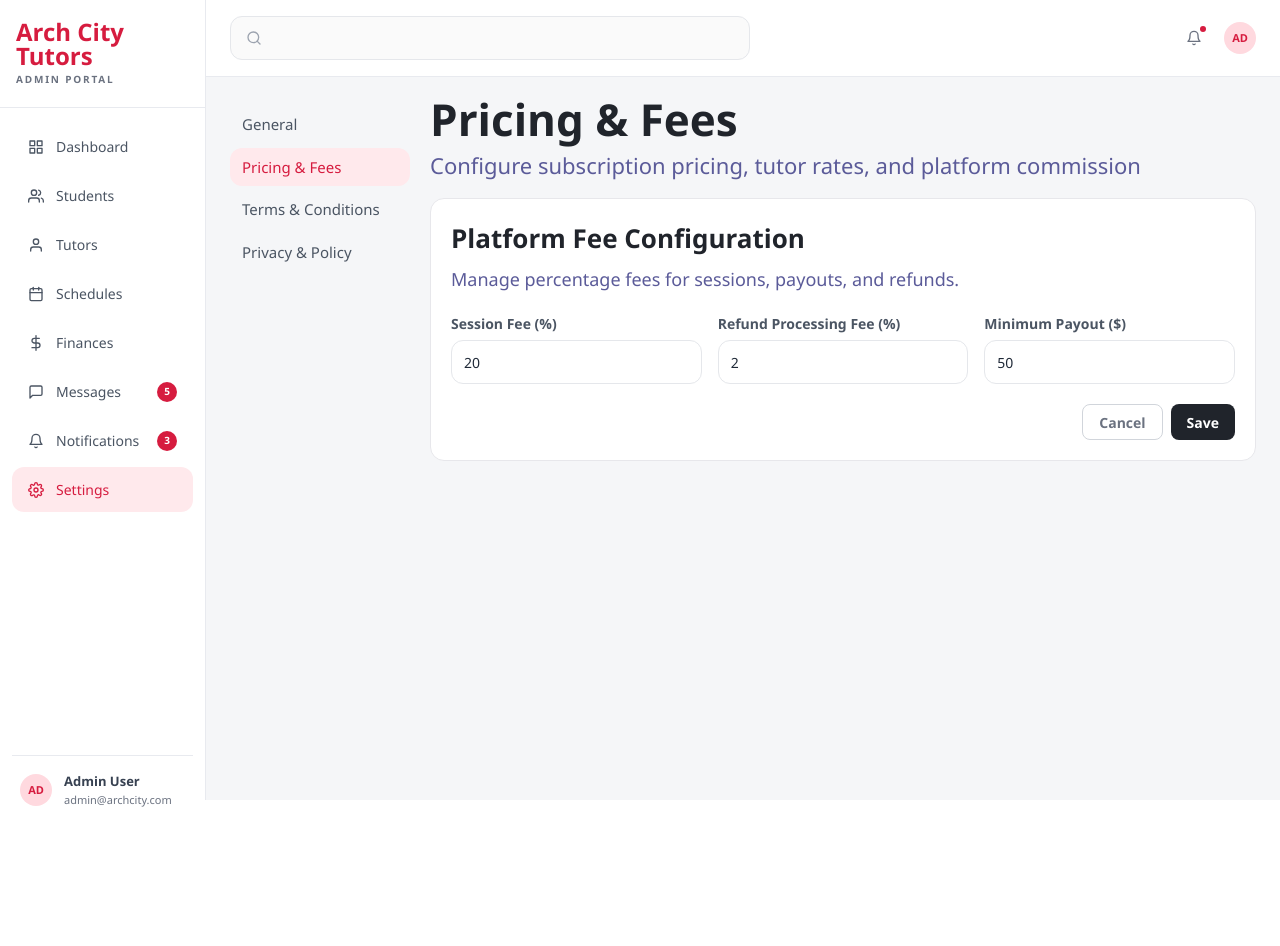
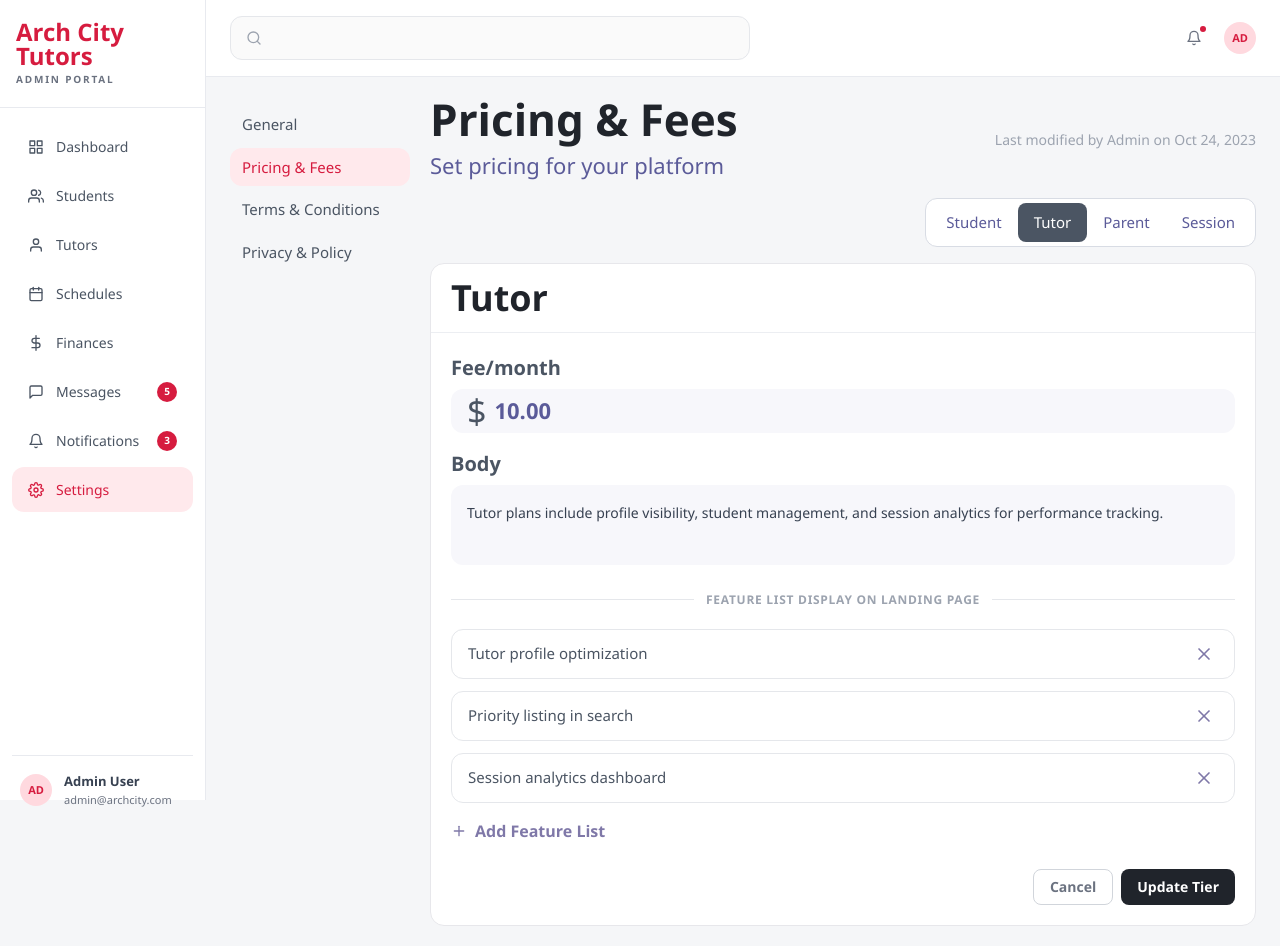
Before and after one commit to mmiskatul/arch-city, a Next.js app: page /admin-dashboard/settings/pricing-fees in a window 1280 px wide. Before the commit the page ends 800 px from the top, so only its background shows below. Built offline with nearby package versions, Linux system fonts and the light colour scheme.

Commit message:
create the setting price and fees

```diff
--- a/components/admin/admin-settings-pricing-page.tsx
+++ b/components/admin/admin-settings-pricing-page.tsx
@@ -1,35 +1,173 @@
 "use client";
+
+import { useMemo, useState } from "react";
+import { FiPlus, FiX } from "react-icons/fi";
 
 import { AdminSettingsLayout } from "@/components/admin/admin-settings-layout";
 
+type PricingTier = "Student" | "Tutor" | "Parent" | "Session";
+
+type TierContent = {
+  fee: string;
+  body: string;
+  features: string[];
+};
+
+const tierData: Record<PricingTier, TierContent> = {
+  Student: {
+    fee: "5.00",
+    body: "Only educators certified with the Missouri Department of Elementary and Secondary Education can apply and will be approved (pending the successful completion of our vetting process).",
+    features: [
+      "Get paid directly by students",
+      "Market your services to our vast network of students",
+      "24/7 Customer Support",
+    ],
+  },
+  Tutor: {
+    fee: "10.00",
+    body: "Tutor plans include profile visibility, student management, and session analytics for performance tracking.",
+    features: [
+      "Tutor profile optimization",
+      "Priority listing in search",
+      "Session analytics dashboard",
+    ],
+  },
+  Parent: {
+    fee: "12.00",
+    body: "Parent plans allow multi-student management, progress monitoring, and easy tutor communication from one dashboard.",
+    features: [
+      "Manage multiple students",
+      "Track student progress",
+      "Direct tutor messaging",
+    ],
+  },
+  Session: {
+    fee: "3.00",
+    body: "Per-session service fee applied to each scheduled tutoring session with platform support and payment protection.",
+    features: [
+      "Secure session payments",
+      "Automated reminders",
+      "Dispute support workflow",
+    ],
+  },
+};
+
 export function AdminSettingsPricingPage() {
+  const [activeTier, setActiveTier] = useState<PricingTier>("Tutor");
+  const [draftData, setDraftData] = useState<Record<PricingTier, TierContent>>(tierData);
+
+  const currentTier = draftData[activeTier];
+
+  const canAddFeature = useMemo(
+    () => currentTier.features.length < 6,
+    [currentTier.features.length],
+  );
+
+  const updateCurrentTier = (next: Partial<TierContent>) => {
+    setDraftData((prev) => ({
+      ...prev,
+      [activeTier]: {
+        ...prev[activeTier],
+        ...next,
+      },
+    }));
+  };
+
   return (
     <AdminSettingsLayout
       title="Pricing & Fees"
-      subtitle="Configure subscription pricing, tutor rates, and platform commission"
+      subtitle="Set pricing for your platform"
+      rightMeta="Last modified by Admin on Oct 24, 2023"
     >
-      <article className="rounded-[14px] border border-[#e7e7eb] bg-white p-5">
-        <h2 className="text-[26px] font-bold text-[#20242b]">Platform Fee Configuration</h2>
-        <p className="mt-2 text-[18px] text-[#5b5b99]">
-          Manage percentage fees for sessions, payouts, and refunds.
-        </p>
-
-        <div className="mt-5 grid gap-4 md:grid-cols-3">
-          <label className="block">
-            <span className="mb-1.5 block text-[14px] font-semibold text-[#4b5563]">Session Fee (%)</span>
-            <input defaultValue="20" className="h-11 w-full rounded-xl border border-[#e5e7eb] px-3 text-[14px] outline-none" />
-          </label>
-          <label className="block">
-            <span className="mb-1.5 block text-[14px] font-semibold text-[#4b5563]">Refund Processing Fee (%)</span>
-            <input defaultValue="2" className="h-11 w-full rounded-xl border border-[#e5e7eb] px-3 text-[14px] outline-none" />
-          </label>
-          <label className="block">
-            <span className="mb-1.5 block text-[14px] font-semibold text-[#4b5563]">Minimum Payout ($)</span>
-            <input defaultValue="50" className="h-11 w-full rounded-xl border border-[#e5e7eb] px-3 text-[14px] outline-none" />
-          </label>
+      <div className="flex justify-end">
+        <div className="inline-flex rounded-xl border border-[#d8dce4] bg-white p-1">
+          {(["Student", "Tutor", "Parent", "Session"] as const).map((tier) => (
+            <button
+              key={tier}
+              type="button"
+              onClick={() => setActiveTier(tier)}
+              className={`rounded-lg px-4 py-2 text-[15px] font-medium transition ${
+                activeTier === tier
+                  ? "bg-[#4b5563] text-white"
+                  : "text-[#5b5b99] hover:bg-[#f7f7f8]"
+              }`}
+            >
+              {tier}
+            </button>
+          ))}
+        </div>
       </div>
 
-        <div className="mt-5 flex items-center justify-end gap-2">
+      <article className="mt-4 overflow-hidden rounded-[14px] border border-[#e7e7eb] bg-white">
+        <div className="border-b border-[#eceef2] px-5 py-4">
+          <h2 className="text-[36px] font-bold leading-none text-[#20242b]">{activeTier}</h2>
+        </div>
+
+        <div className="px-5 py-5">
+          <label className="block">
+            <span className="mb-1.5 block text-[20px] font-semibold text-[#4b5563]">Fee/month</span>
+            <span className="flex h-11 items-center gap-2 rounded-xl bg-[#f7f7fb] px-4 text-[14px] text-[#5b5b99]">
+              <span className="text-[34px] leading-none text-[#4b5563]">$</span>
+              <input
+                value={currentTier.fee}
+                onChange={(event) => updateCurrentTier({ fee: event.target.value })}
+                className="w-full bg-transparent text-[22px] font-semibold outline-none"
+              />
+            </span>
+          </label>
+
+          <label className="mt-4 block">
+            <span className="mb-1.5 block text-[20px] font-semibold text-[#4b5563]">Body</span>
+            <textarea
+              value={currentTier.body}
+              onChange={(event) => updateCurrentTier({ body: event.target.value })}
+              className="h-20 w-full resize-none rounded-xl bg-[#f7f7fb] p-4 text-[14px] leading-6 text-[#374151] outline-none"
+            />
+          </label>
+
+          <div className="my-5 flex items-center gap-3 text-[12px] font-semibold uppercase tracking-[0.06em] text-[#9ca3af]">
+            <span className="h-px flex-1 bg-[#e5e7eb]" />
+            <span>Feature List Display On Landing Page</span>
+            <span className="h-px flex-1 bg-[#e5e7eb]" />
+          </div>
+
+          <div className="space-y-3">
+            {currentTier.features.map((feature, index) => (
+              <div
+                key={`${feature}-${index}`}
+                className="flex items-center justify-between rounded-xl border border-[#e5e7eb] bg-white px-4 py-2.5"
+              >
+                <p className="text-[15px] text-[#4b5563]">{feature}</p>
+                <button
+                  type="button"
+                  onClick={() =>
+                    updateCurrentTier({
+                      features: currentTier.features.filter((_, i) => i !== index),
+                    })
+                  }
+                  className="inline-flex h-7 w-7 items-center justify-center rounded-full text-[#7f78a8] hover:bg-[#f7f7f8]"
+                >
+                  <FiX className="h-5 w-5" />
+                </button>
+              </div>
+            ))}
+          </div>
+
+          <button
+            type="button"
+            disabled={!canAddFeature}
+            onClick={() =>
+              updateCurrentTier({
+                features: [...currentTier.features, "New feature description"],
+              })
+            }
+            className="mt-4 inline-flex items-center gap-2 text-[16px] font-semibold text-[#7f78a8] disabled:cursor-not-allowed disabled:opacity-50"
+          >
+            <FiPlus className="h-4 w-4" />
+            Add Feature List
+          </button>
+
+          <div className="mt-6 flex items-center justify-end gap-2">
             <button
               type="button"
               className="inline-flex h-9 items-center rounded-lg border border-[#d1d5db] bg-white px-4 text-[14px] font-semibold text-[#6b7280]"
@@ -40,8 +178,9 @@ export function AdminSettingsPricingPage() {
               type="button"
               className="inline-flex h-9 items-center rounded-lg bg-[#20242b] px-4 text-[14px] font-semibold text-white"
             >
-            Save
+              Update Tier
             </button>
+          </div>
         </div>
       </article>
     </AdminSettingsLayout>
--- a/components/admin/admin-settings-privacy-page.tsx
+++ b/components/admin/admin-settings-privacy-page.tsx
@@ -1,4 +1,6 @@
 "use client";
+
+import { FiBold, FiEdit2, FiItalic, FiLink2, FiList, FiPaperclip, FiTrash2, FiUnderline } from "react-icons/fi";
 
 import { AdminSettingsLayout } from "@/components/admin/admin-settings-layout";
 
@@ -6,21 +8,30 @@ export function AdminSettingsPrivacyPage() {
   return (
     <AdminSettingsLayout
       title="Privacy & Policy"
-      subtitle="Define user data handling rules and compliance settings"
+      subtitle="Set privacy & policy of your Saas app"
       rightMeta="Last modified by Admin on Oct 24, 2023"
     >
-      <article className="rounded-[14px] border border-[#e7e7eb] bg-white p-5">
-        <h2 className="text-[26px] font-bold text-[#20242b]">Policy Content</h2>
-        <p className="mt-2 text-[18px] text-[#5b5b99]">
-          Update how user data is collected, processed, stored, and shared.
-        </p>
+      <article className="overflow-hidden rounded-[14px] border border-[#e7e7eb] bg-white">
+        <div className="flex items-center gap-2 border-b border-[#eceef2] bg-[#fafbfc] px-3 py-2">
+          <span className="inline-flex h-6 items-center rounded-md border border-[#e5e7eb] bg-white px-2 text-[11px] text-[#6b7280]">
+            Paragraph
+          </span>
+          <button type="button" className="text-[#9ca3af]"><FiBold className="h-3.5 w-3.5" /></button>
+          <button type="button" className="text-[#9ca3af]"><FiItalic className="h-3.5 w-3.5" /></button>
+          <button type="button" className="text-[#9ca3af]"><FiUnderline className="h-3.5 w-3.5" /></button>
+          <span className="h-4 w-px bg-[#e5e7eb]" />
+          <button type="button" className="text-[#9ca3af]"><FiLink2 className="h-3.5 w-3.5" /></button>
+          <button type="button" className="text-[#9ca3af]"><FiPaperclip className="h-3.5 w-3.5" /></button>
+          <button type="button" className="text-[#9ca3af]"><FiList className="h-3.5 w-3.5" /></button>
+        </div>
+        <textarea
+          placeholder="Type here..."
+          className="h-[330px] w-full resize-none p-4 text-[14px] text-[#374151] outline-none placeholder:text-[#9ca3af]"
+          defaultValue=""
+        />
+      </article>
 
-        <textarea
-          defaultValue="We collect minimal personal data required to provide tutoring services and scheduling. Data is securely stored and never sold to third parties."
-          className="mt-4 h-[260px] w-full resize-none rounded-xl border border-[#e5e7eb] p-4 text-[14px] leading-7 text-[#374151] outline-none"
-        />
-
-        <div className="mt-5 flex items-center justify-end gap-2">
+      <div className="mt-3 flex items-center justify-end gap-2">
         <button
           type="button"
           className="inline-flex h-9 items-center rounded-lg border border-[#d1d5db] bg-white px-4 text-[14px] font-semibold text-[#6b7280]"
@@ -34,6 +45,54 @@ export function AdminSettingsPrivacyPage() {
           Save
         </button>
       </div>
+
+      <div className="my-6 flex items-center gap-3 text-[12px] font-semibold uppercase tracking-[0.06em] text-[#9ca3af]">
+        <span className="h-px flex-1 bg-[#e5e7eb]" />
+        <span>Display On Landing Page</span>
+        <span className="h-px flex-1 bg-[#e5e7eb]" />
+      </div>
+
+      <article className="rounded-[14px] border border-[#e7e7eb] bg-white p-5">
+        <div className="mb-4 flex items-center justify-end gap-3 text-[#6b6b90]">
+          <button type="button" aria-label="Edit section">
+            <FiEdit2 className="h-4 w-4" />
+          </button>
+          <button type="button" aria-label="Delete section">
+            <FiTrash2 className="h-4 w-4 text-[#d94a62]" />
+          </button>
+        </div>
+
+        <div className="space-y-5 text-[14px] leading-8 text-[#4b5563]">
+          <section>
+            <h3 className="text-[38px] font-bold leading-none text-[#20242b]">1. Introduction</h3>
+            <p className="mt-2">
+              Our platform unifies all customer communication channels: WhatsApp, Twilio (SMS), and
+              Gmail into a single shared inbox. Teams can collaborate, assign conversations, and
+              respond to customers without switching tools, making customer support faster, simpler,
+              and more organized.
+            </p>
+          </section>
+
+          <section>
+            <h3 className="text-[38px] font-bold leading-none text-[#20242b]">2. Our Saas Application</h3>
+            <p className="mt-2">
+              Our platform unifies all customer communication channels: WhatsApp, Twilio (SMS), and
+              Gmail into a single shared inbox. Teams can collaborate, assign conversations, and
+              respond to customers without switching tools, making customer support faster, simpler,
+              and more organized.
+            </p>
+          </section>
+
+          <section>
+            <h3 className="text-[38px] font-bold leading-none text-[#20242b]">3. Our Vision</h3>
+            <p className="mt-2">
+              Our platform unifies all customer communication channels: WhatsApp, Twilio (SMS), and
+              Gmail into a single shared inbox. Teams can collaborate, assign conversations, and
+              respond to customers without switching tools, making customer support faster, simpler,
+              and more organized.
+            </p>
+          </section>
+        </div>
       </article>
     </AdminSettingsLayout>
   );
```
Lines whose indentation alone changed are shown as unchanged.
